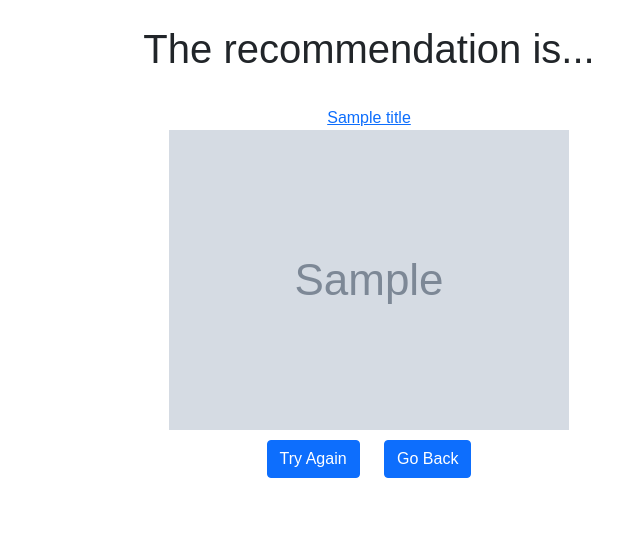
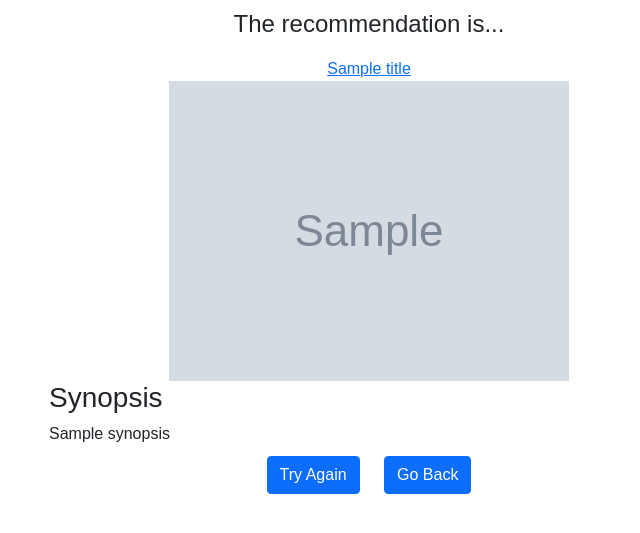
Before and after one commit to Khelta/what-to-watch, a Django app: template whatToWatchApp/templates/whatToWatchApp/anime.html in a window 1280 px wide. Shown: the top 533 px of the page, without its empty margins (271-911 px from the left). Run offline with Django 3.2, Linux system fonts and the light colour scheme; the template is opened without the code that fills it: most values are stand-ins (such as "Sample title", 1, 10 or a date in 2020); grey boxes marked "Sample" are stand-in pictures.

Commit message:
Added Synopsis

```diff
--- a/whatToWatchApp/static/whatToWatchApp/style.css
+++ b/whatToWatchApp/static/whatToWatchApp/style.css
@@ -1,10 +1,12 @@
 body {
   font-family: Arial, Helvetica, sans-serif;
+  font-size: 16px;
 }
 
 h1 {
   text-align: center;
-  padding: 25px;
+  padding: 10px;
+  font-size: 24px;
 }
 
 .flex-box, #username-form, #username-form > div {
@@ -21,6 +23,10 @@ h1 {
   -webkit-box-direction: normal;
       -ms-flex-direction: column;
           flex-direction: column;
+}
+
+.text-box {
+  width: 50%;
 }
 
 #username-form > *, #username-input > * {
@@ -44,7 +50,7 @@ input[type="text"] {
   -ms-grid-columns: max-content max-content max-content;
       grid-template-columns: -webkit-max-content -webkit-max-content -webkit-max-content;
       grid-template-columns: max-content max-content max-content;
-  gap: 0px 15px;
+  gap: 0 15px;
   -webkit-box-pack: center;
       -ms-flex-pack: center;
           justify-content: center;
--- a/whatToWatchApp/static/whatToWatchApp/style.scss
+++ b/whatToWatchApp/static/whatToWatchApp/style.scss
@@ -6,11 +6,13 @@ $plantowatch: #c3c3c3;
 
 body {
     font-family: Arial, Helvetica, sans-serif;
+    font-size: 16px;
 }
 
 h1 {
     text-align: center;
-    padding: 25px;
+    padding: 10px;
+    font-size: 24px;
 }
 
 .flex-box, #username-form, #username-form > div {
@@ -18,6 +20,10 @@ h1 {
     justify-content: center;
     align-items: center;
     flex-direction: column;
+}
+
+.text-box {
+    width: 50%;
 }
 
 #username-form > *, #username-input > *{
@@ -38,7 +44,7 @@ input[type="text"]{
 #checkbox-grid {
     display: grid;
     grid-template-columns: max-content max-content max-content;
-    gap: 0px 15px;
+    gap: 0 15px;
     justify-content: center;
     align-items: center;
 }
--- a/whatToWatchApp/templates/whatToWatchApp/anime.html
+++ b/whatToWatchApp/templates/whatToWatchApp/anime.html
@@ -26,6 +26,11 @@
                     <img src="{{image}}">
                 </a>
             </div>
+
+            <div class="text-box">
+                <h3>Synopsis</h3>
+                {{synopsis|safe}}
+            </div>
             <div id="button-box">
                 <button class="btn btn-primary" onclick="reload()">Try Again</button>
                 <a href="/">
```
Also changed, not shown: whatToWatchApp/views.py (+26 -17 lines), 1 other file.
